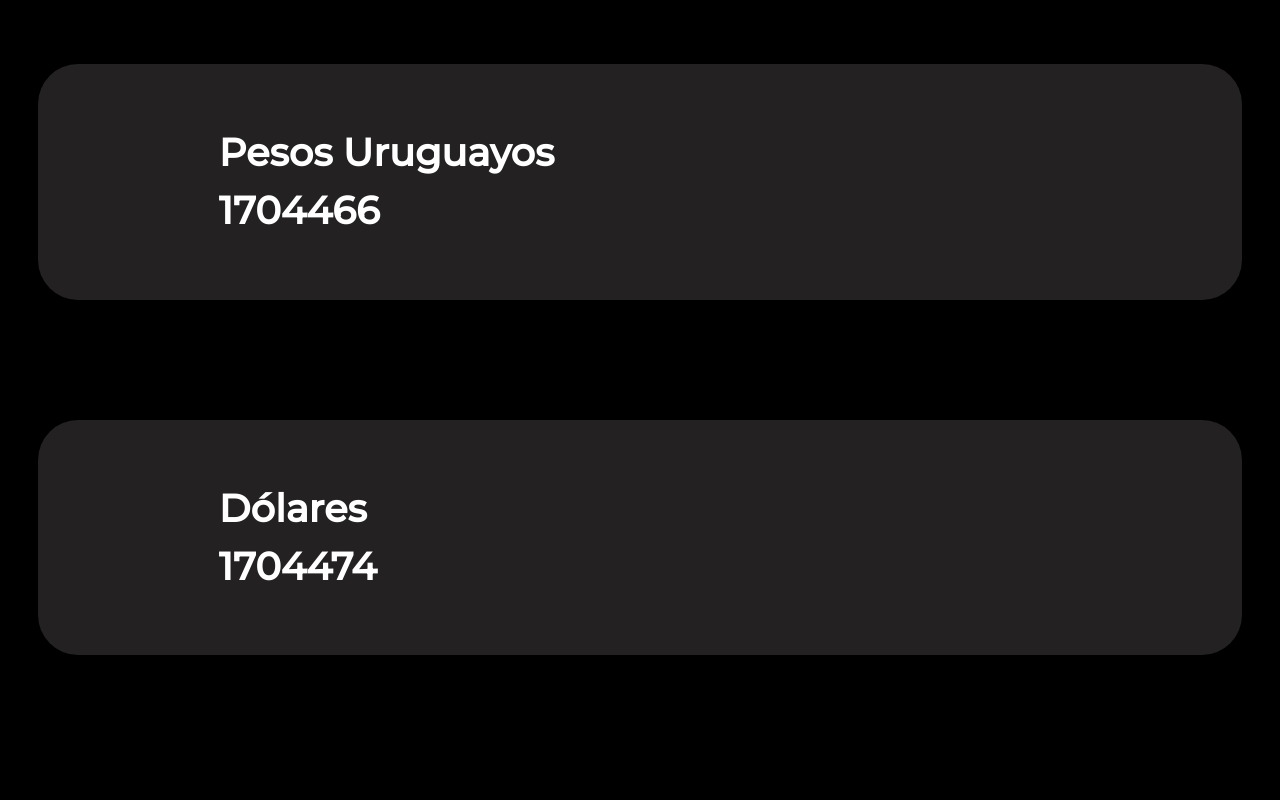
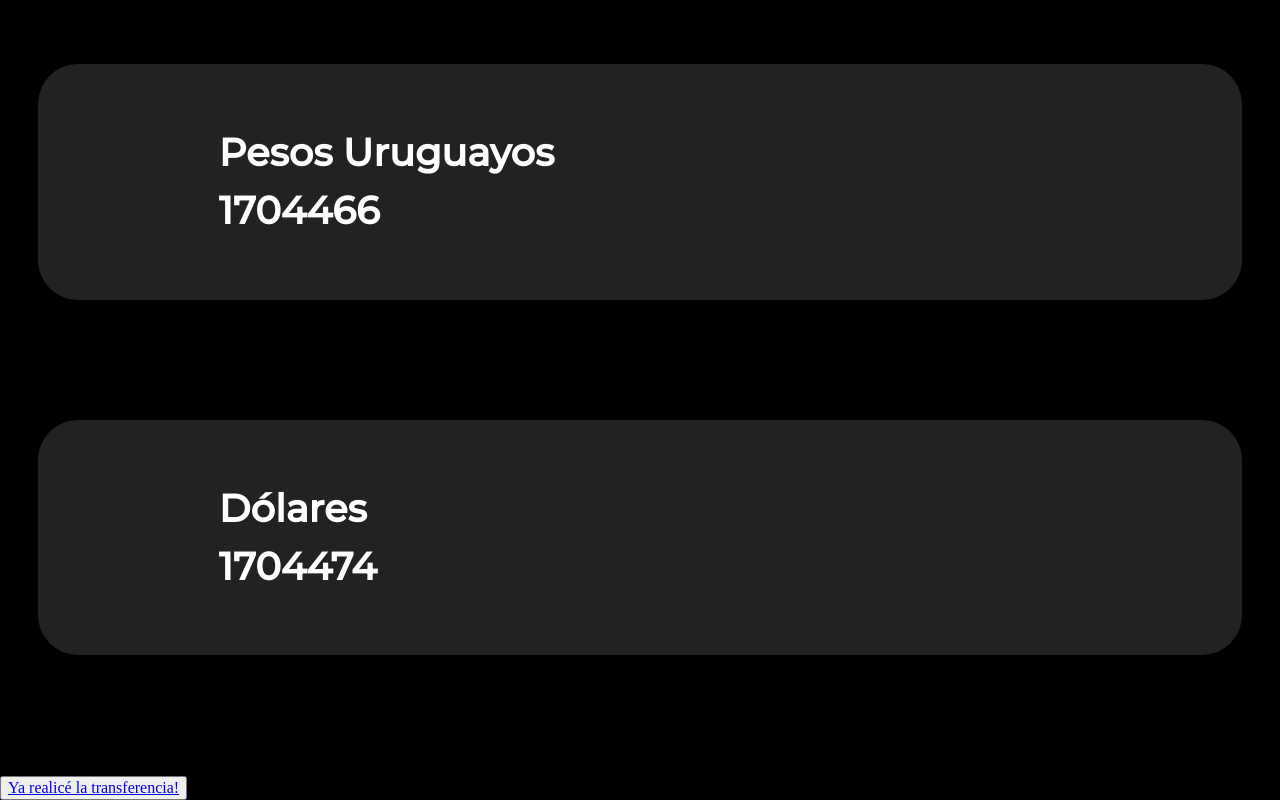
Before and after one commit to Nicomontviv/finalMasterEnSeduccion, a plain HTML site: page pasarela-pagos-uruguay.html in a window 1280 px wide. Shown: the part 860-1660 px from the top of the page. Before the commit the page ends 1636 px from the top, so only its background shows below. Drawn offline with Linux system fonts and the light colour scheme; a web font is replaced by a local one.

Commit message:
Update pasarela-pagos-uruguay.html
Agrego boton de transferencia

```diff
--- a/pasarela-pagos-uruguay.html
+++ b/pasarela-pagos-uruguay.html
@@ -28,6 +28,7 @@
             Dólares  <br>
             1704474
             </h2></div>
+    <button class="boton-transferencia"><a class="enlace-boton-transferencia" href="agradecimiento.html">Ya realicé la transferencia!</a></button>
         <div data-mc-src="085f0c6f-43cc-42c2-a896-692442976fe8#instagram"></div>
 
         <script
```
